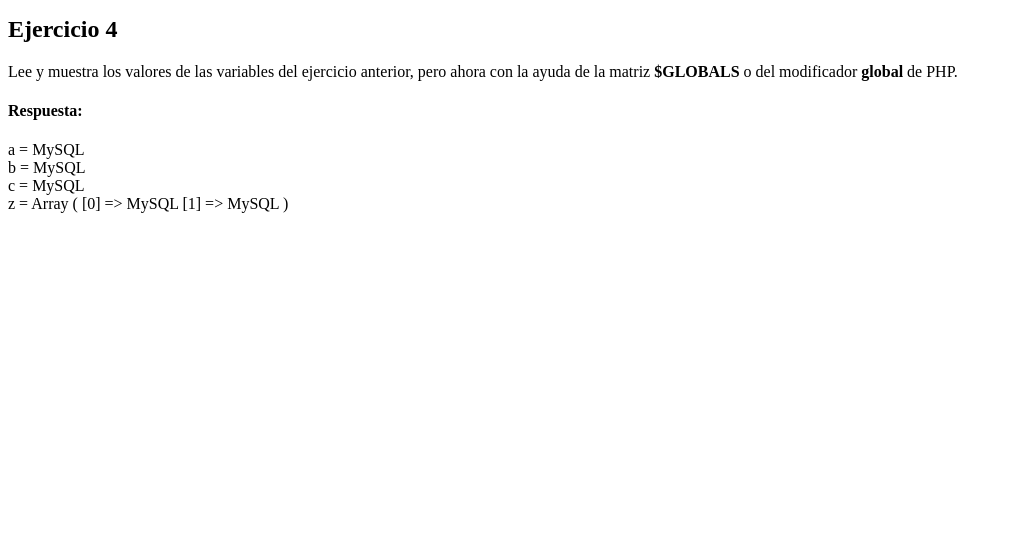
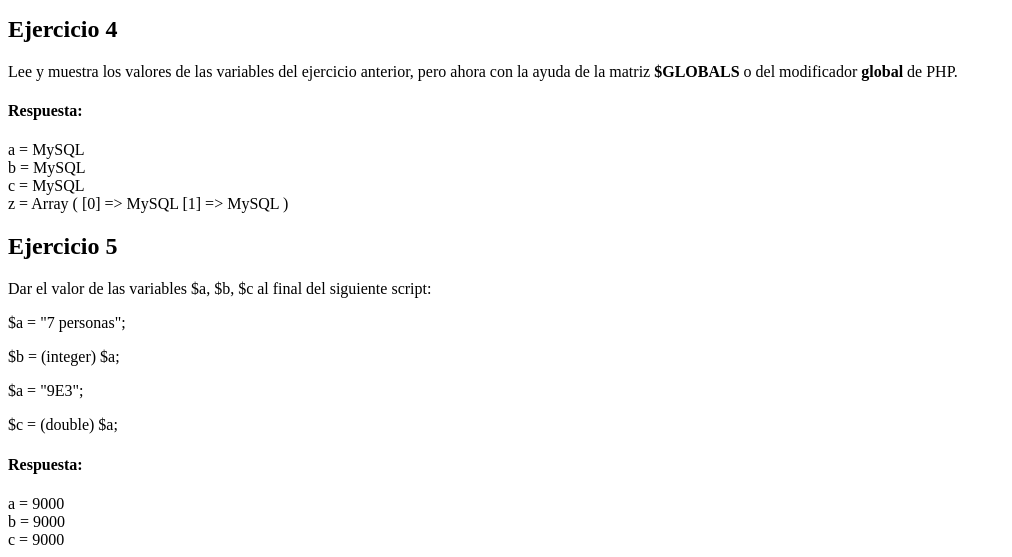
Before and after one commit to bluberiwnw/tecweb, a PHP site: page / in a window 1280 px wide. Shown: the part 1517-2074 px from the top of the page, without its empty margins (0-1012 px from the left). Before the commit the page ends 1730 px from the top, so only its background shows below. Run offline with PHP 8.4, Linux system fonts and the light colour scheme.

Commit message:
Ejercicio 5 var. PHP

```diff
--- a/practicas/p04/index.php
+++ b/practicas/p04/index.php
@@ -151,5 +151,25 @@
     print_r($GLOBALS['z']);
     ?>
 
+    <h2>Ejercicio 5</h2>
+    <p>Dar el valor de las variables $a, $b, $c al final del siguiente script:</p>
+    <p>$a = "7 personas";</p>
+    <p>$b = (integer) $a;</p>
+    <p>$a = "9E3";</p>
+    <p>$c = (double) $a;</p>
+
+
+    <?php
+    $a = "7 personas";
+    $b = (integer) $a;
+    $a = "9E3";
+    $c = (double) $a;
+
+    echo '<h4>Respuesta:</h4>';
+    echo "a = $a<br>";
+    echo "b = $b<br>";
+    echo "c = $c<br>";
+    ?>
+
 </body>
 </html>
```
